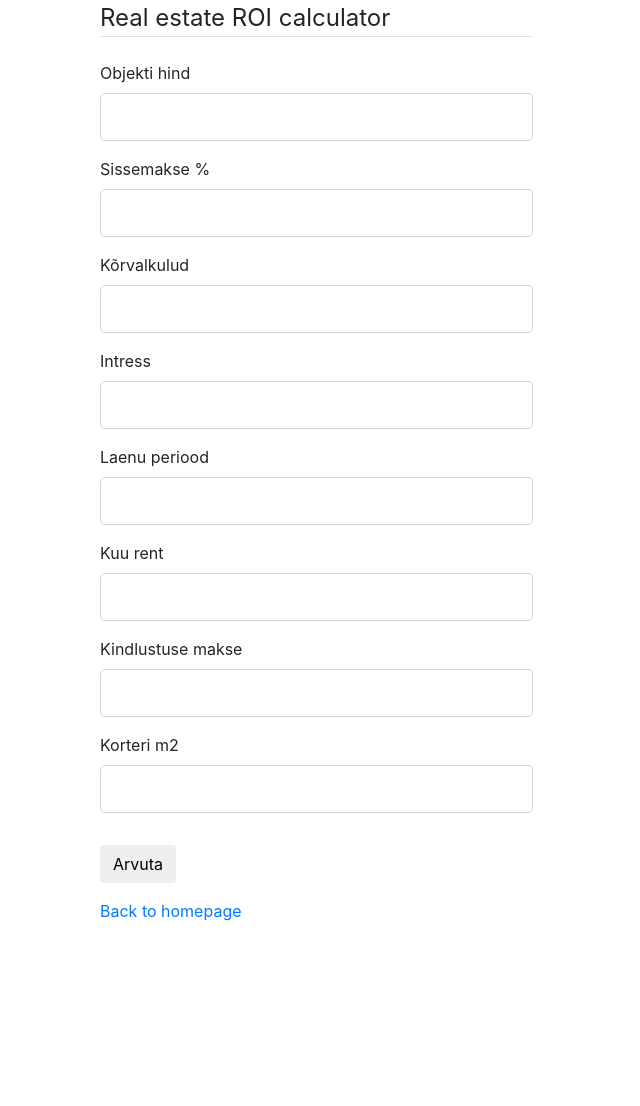
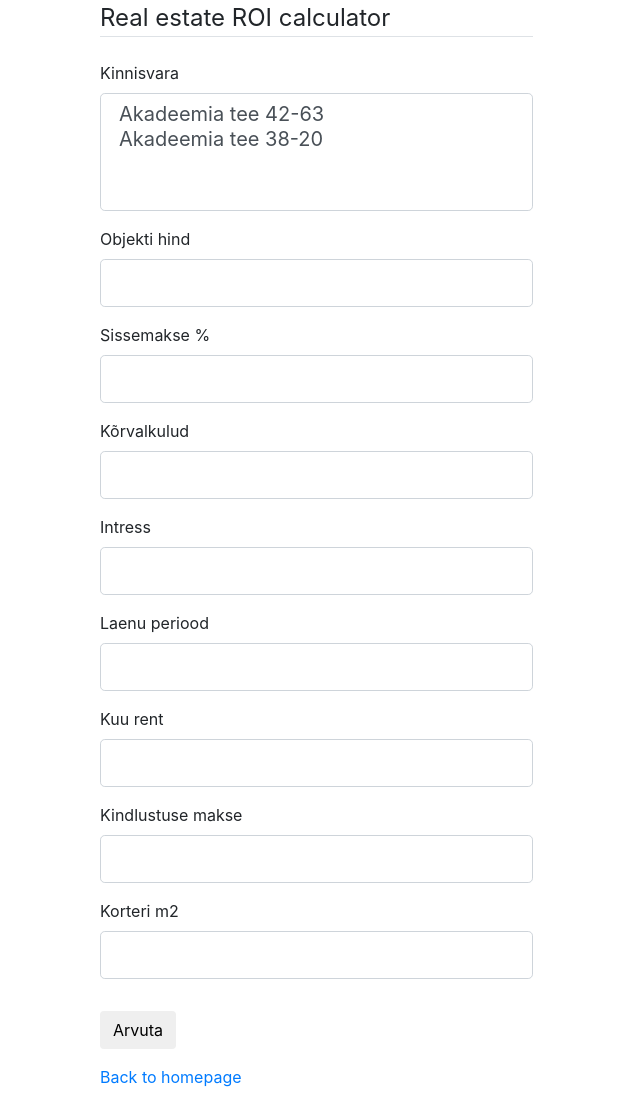
Before and after one commit to ValmeI/Projects, a Flask app: page /real_estate in a window 1280 px wide. Shown: the whole page, without its empty margins (0-640 px from the left). Before the commit the page ends 921 px from the top, so only its background shows below. Run offline with Flask 2, Linux system fonts and the light colour scheme; some libraries are stand-ins or nearby versions.

```diff
--- a/Calculators/real_estate/form.py
+++ b/Calculators/real_estate/form.py
@@ -1,5 +1,5 @@
 from flask_wtf import FlaskForm
-from wtforms import IntegerField, SubmitField
+from wtforms import IntegerField, SubmitField, BooleanField, SelectMultipleField
 from wtforms.validators import DataRequired, NumberRange
 
 'My float that it would accept both , and .'
@@ -7,6 +7,9 @@ from Calculators.work_time import MyFloatField
 
 
 class RealEstateFrom(FlaskForm):
+
+    #test1 = BooleanField('BooleanField')
+    test1 = SelectMultipleField('Kinnisvara', choices=[('1', 'Akadeemia tee 42-63'), ('2', 'Akadeemia tee 38-20')], option_widget=None)
 
     price = MyFloatField('Objekti hind',
                          validators=[DataRequired(), NumberRange(min=500)])
--- a/Calculators/run_main.py
+++ b/Calculators/run_main.py
@@ -38,7 +38,6 @@ def real_estate():
                                          form.rent_per_month.data,
                                          form.insurance.data,
                                          form.m2.data)
-
 
             flash('Arvutatud', 'success')
 
--- a/Calculators/templates/realestate.html
+++ b/Calculators/templates/realestate.html
@@ -50,6 +50,21 @@
                             <fieldset class="form-group">
                                 <legend class="border-bottom mb-4">Real estate ROI calculator</legend>
 
+                                <!--test1-->
+                                <div class="form-group">
+                                    {{ form.test1.label(class="form-control-label") }}
+
+                                    {% if form.test1.errors %}
+                                    {{ form.test1(class="form-control form-control-lg is-invalid") }}
+                                    <div class="invalid-feedback">
+                                        {% for error in form.test1.errors %}
+                                        <span>{{ error }}</span>
+                                        {% endfor %}
+                                    </div>
+                                    {% else %}
+                                    {{ form.test1(class="form-control form-control-lg") }}
+                                    {% endif %}
+                                </div>
 
                                 <!--Price-->
                                 <div class="form-group">
```
Also changed, not shown: 1 other file.
